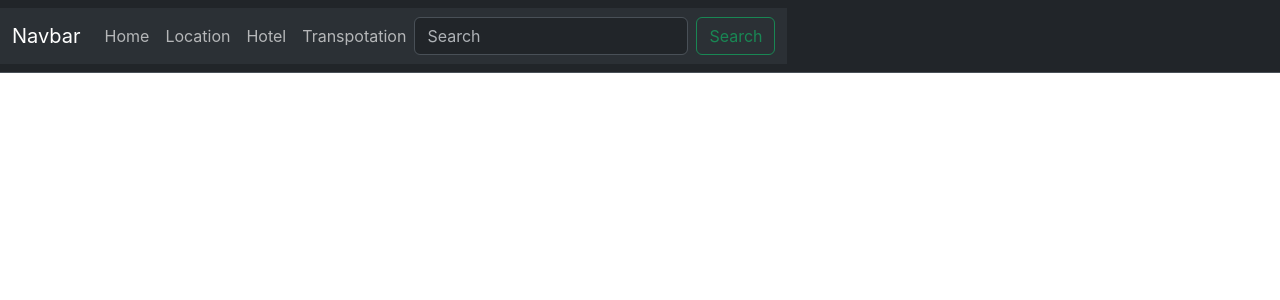
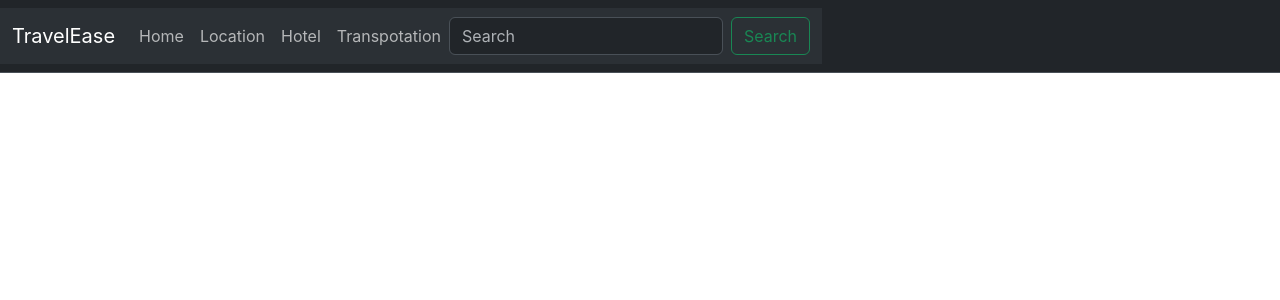
Before and after one commit to dayani04/TravelEase, a React (Create React App) app: page / in a window 1280 px wide. Shown: the top 300 px of the page. Built offline with nearby package versions, Linux system fonts and the light colour scheme.

Commit message:
3rd commit

```diff
--- a/src/component/molecules/NavBar/index.jsx
+++ b/src/component/molecules/NavBar/index.jsx
@@ -6,7 +6,7 @@
           <div class="navbar bg-dark border-bottom border-body"data-bs-theme="dark">
             <nav class="navbar navbar-expand-lg bg-body-tertiary">
         <div class="container-fluid">
-          <a class="navbar-brand" href="#">Navbar</a>
+          <a class="navbar-brand" href="#">TravelEase</a>
           <button class="navbar-toggler" type="button" data-bs-toggle="collapse" data-bs-target="#navbarSupportedContent" aria-controls="navbarSupportedContent" aria-expanded="false" aria-label="Toggle navigation">
             <span class="navbar-toggler-icon"></span>
           </button>
```
